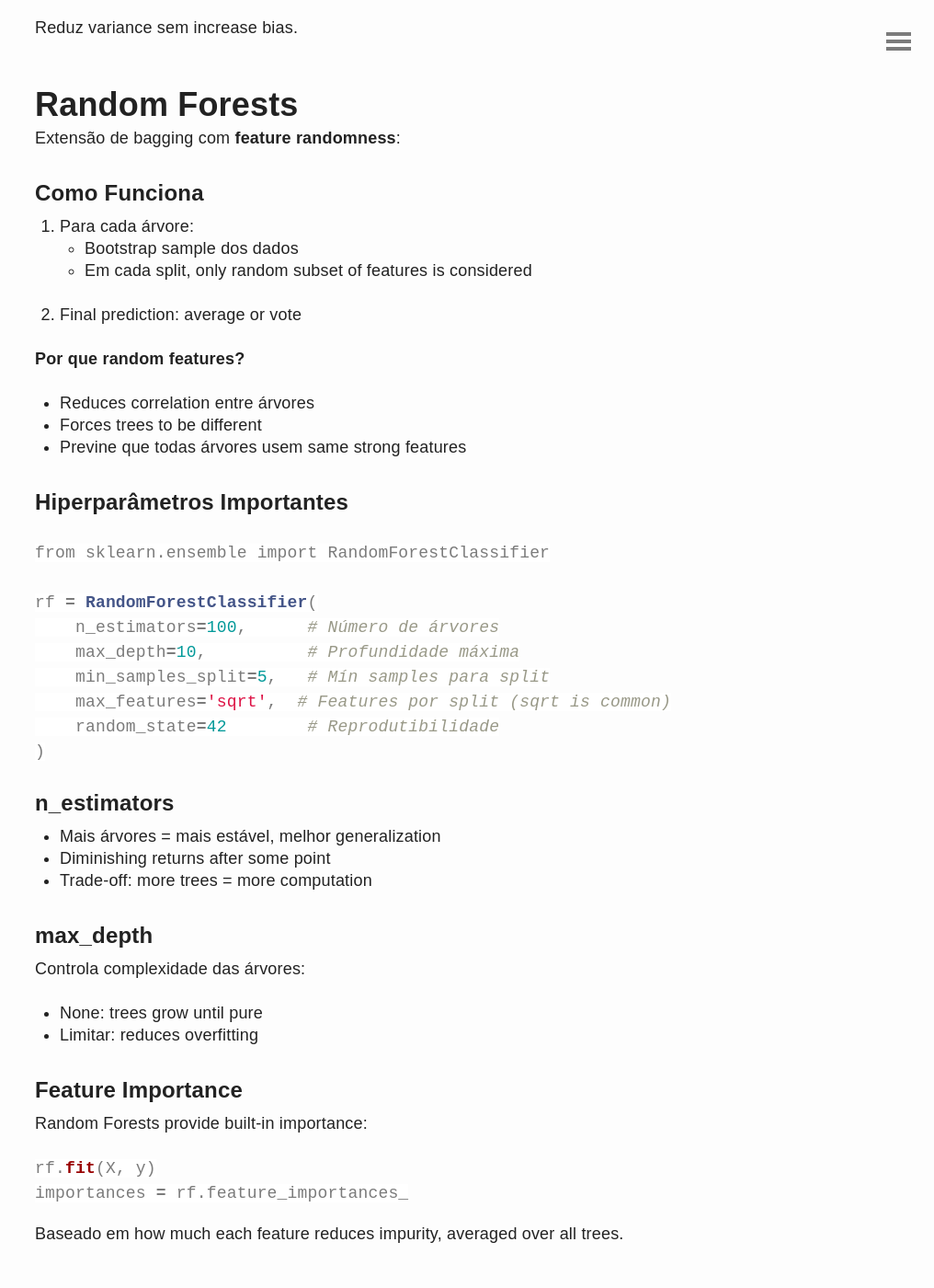
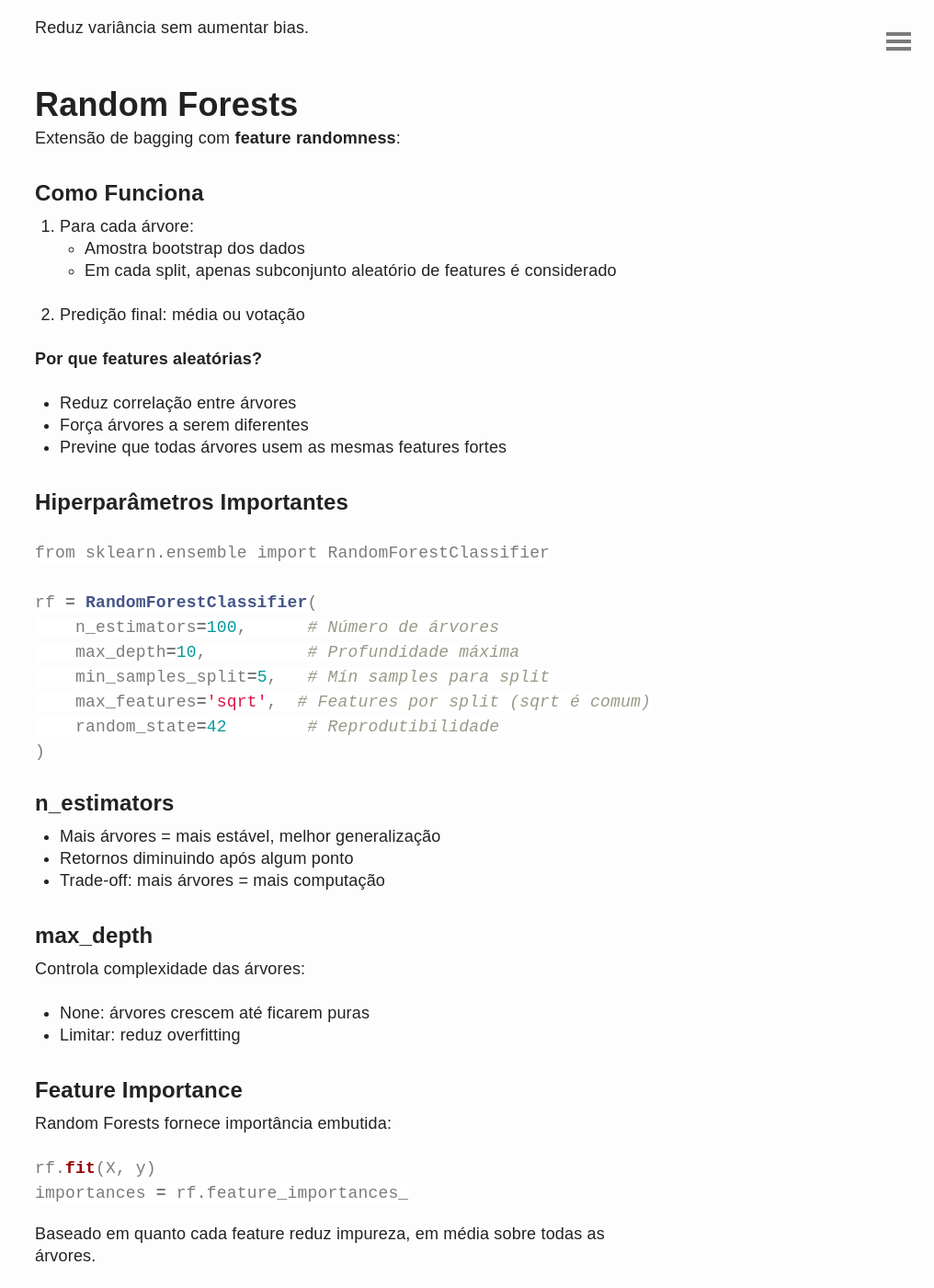
Before and after one commit to albertguedes/albertguedes.github.io, a Jekyll site: the page built from _posts/2021-09-12-arvores-de-decisao-e-random-forests.md, in a window 1280 px wide and 1400 px high, scrolled down 2967 px. Shown: the whole window at 92% size, without its empty margins (264-1280 px from the left). Built offline with Jekyll 4.4.1, drawn with Linux system fonts in a browser that asks for light colours; some of the changed text lies outside the part shown.

Commit message:
Fix orthography in 2021-01-20-ondas-e-oscilacoes-conceitos-basicos.md, 2021-05-15-classificacao-como-maquinas-categorizam.md, 2021-09-12-arvores-de-decisao-e-random-forests.md, 2022-04-10-engenharia-de-features-o-basico.md: rewrite to proper Portuguese

````diff
--- a/_posts/2021-09-12-arvores-de-decisao-e-random-forests.md
+++ b/_posts/2021-09-12-arvores-de-decisao-e-random-forests.md
@@ -29,11 +29,11 @@ Cada nó interno é uma pergunta sobre uma feature, cada folha é uma decisão/c
 
 ### Critério de Divisão (Split)
 
-Árvores escolhem pergunstas that best separate the target classes.
+Árvores escolhem perguntas que melhor separam as classes-alvo.
 
 **Para classificação**, comum usar:
 - **Gini impurity**: Mede "impureza" de um nó
-- **Entropy**: Mede "desordem" information-theoretic
+- **Entropy**: Mede "desordem" da teoria da informação
 
 **Gini Impurity:**
 ```
@@ -45,9 +45,9 @@ Menor Gini = mais puro = melhor split.
 ### Como Funciona
 
 1. Para cada feature, testar todos os possíveis splits
-2. Calcular impurity de cada lado da split
-3. Weighted average para get split quality
-4. Escolher best split
+2. Calcular impureza de cada lado da divisão
+3. Média ponderada para obter qualidade da divisão
+4. Escolher melhor divisão
 
 ```
 Feature: "idade > 30?"
@@ -74,21 +74,21 @@ Para targets contínuos:
 ### Vantagens
 
 - **Interpretável**: Árvores podem ser visualizadas e explicadas
-- **Não precisa normalização**: Works with any feature scales
+- **Não precisa normalização**: Funciona com qualquer escala de features
 - **Lida com não-linearidades**: Naturally
 - **Feature importance**: Built-in
-- **Pode handle missing values**: Naturally
+- **Pode lidar com valores faltantes**: Naturalmente
 
 ### Desvantagens
 
 - **Overfitting**: Árvores profundas memorizam noise
 - **Instável**: Pequenas mudanças nos dados podem alterar estrutura
 - **Bias para features com muitas categorias**: Tendem a overfit nelas
-- ** Não tão accurate** como outros methods
+- **Não tão preciso** como outros métodos
 
 ## Ensemble Learning
 
-Multiple modelos combinam forces:
+Múltiplos modelos combinam forças:
 
 ```
 Múltiplas árvores "fracas"
@@ -102,11 +102,11 @@ Predição "forte"
 
 Treina múltiplas árvores em bootstrap samples:
 
-1. Sample with replacement from training data
-2. Treinar árvore em cada sample
+1. Amostrar com reposição dos dados de treino
+2. Treinar árvore em cada amostra
 3. Average predictions (regressão) or vote (classificação)
 
-Reduz variance sem increase bias.
+Reduz variância sem aumentar bias.
 
 ## Random Forests
 
@@ -115,14 +115,14 @@ Extensão de bagging com **feature randomness**:
 ### Como Funciona
 
 1. Para cada árvore:
-   - Bootstrap sample dos dados
-   - Em cada split, only random subset of features is considered
-2. Final prediction: average or vote
+   - Amostra bootstrap dos dados
+   - Em cada split, apenas subconjunto aleatório de features é considerado
+2. Predição final: média ou votação
 
-**Por que random features?**
-- Reduces correlation entre árvores
-- Forces trees to be different
-- Previne que todas árvores usem same strong features
+**Por que features aleatórias?**
+- Reduz correlação entre árvores
+- Força árvores a serem diferentes
+- Previne que todas árvores usem as mesmas features fortes
 
 ### Hiperparâmetros Importantes
 
@@ -133,33 +133,33 @@ rf = RandomForestClassifier(
     n_estimators=100,      # Número de árvores
     max_depth=10,          # Profundidade máxima
     min_samples_split=5,   # Mín samples para split
-    max_features='sqrt',  # Features por split (sqrt is common)
+    max_features='sqrt',  # Features por split (sqrt é comum)
     random_state=42        # Reprodutibilidade
 )
 ```
 
 ### n_estimators
 
-- Mais árvores = mais estável, melhor generalization
-- Diminishing returns after some point
-- Trade-off: more trees = more computation
+- Mais árvores = mais estável, melhor generalização
+- Retornos diminuindo após algum ponto
+- Trade-off: mais árvores = mais computação
 
 ### max_depth
 
 Controla complexidade das árvores:
-- None: trees grow until pure
-- Limitar: reduces overfitting
+- None: árvores crescem até ficarem puras
+- Limitar: reduz overfitting
 
 ### Feature Importance
 
-Random Forests provide built-in importance:
+Random Forests fornece importância embutida:
 
 ```python
 rf.fit(X, y)
 importances = rf.feature_importances_
 ```
 
-Baseado em how much each feature reduces impurity, averaged over all trees.
+Baseado em quanto cada feature reduz impureza, em média sobre todas as árvores.
 
 ## Gradient Boosting
 
@@ -167,19 +167,19 @@ Outra técnica de ensemble — **boosting sequential**:
 
 1. Treina árvore shallow
 2. Calcula residuals (erros)
-3. Próxima árvore learns to fix those errors
+3. Próxima árvore aprende a corrigir esses erros
 4. Repete
 
 **Resultado**: Ensemble que corrige errors dos modelos anteriores.
 
 ### XGBoost, LightGBM, CatBoost
 
-Implementações optimizadas de gradient boosting:
+Implementações otimizadas de gradient boosting:
 
-- Faster training
-- Better handling of sparse data
-- Regularização built-in
-- Commonly used em competições (Kaggle)
+- Treinamento mais rápido
+- Melhor manuseio de dados esparsos
+- Regularização embutida
+- Comumente usado em competições (Kaggle)
 
 ## Quando Usar Cada Um
 
````
Also changed, not shown: other parts of _posts/2021-09-12-arvores-de-decisao-e-random-forests.md (+1 -1 lines), _posts/2021-01-20-ondas-e-oscilacoes-conceitos-basicos.md (+15 -15 lines), _posts/2021-05-15-classificacao-como-maquinas-categorizam.md (+15 -15 lines), _posts/2022-04-10-engenharia-de-features-o-basico.md (+11 -11 lines).
